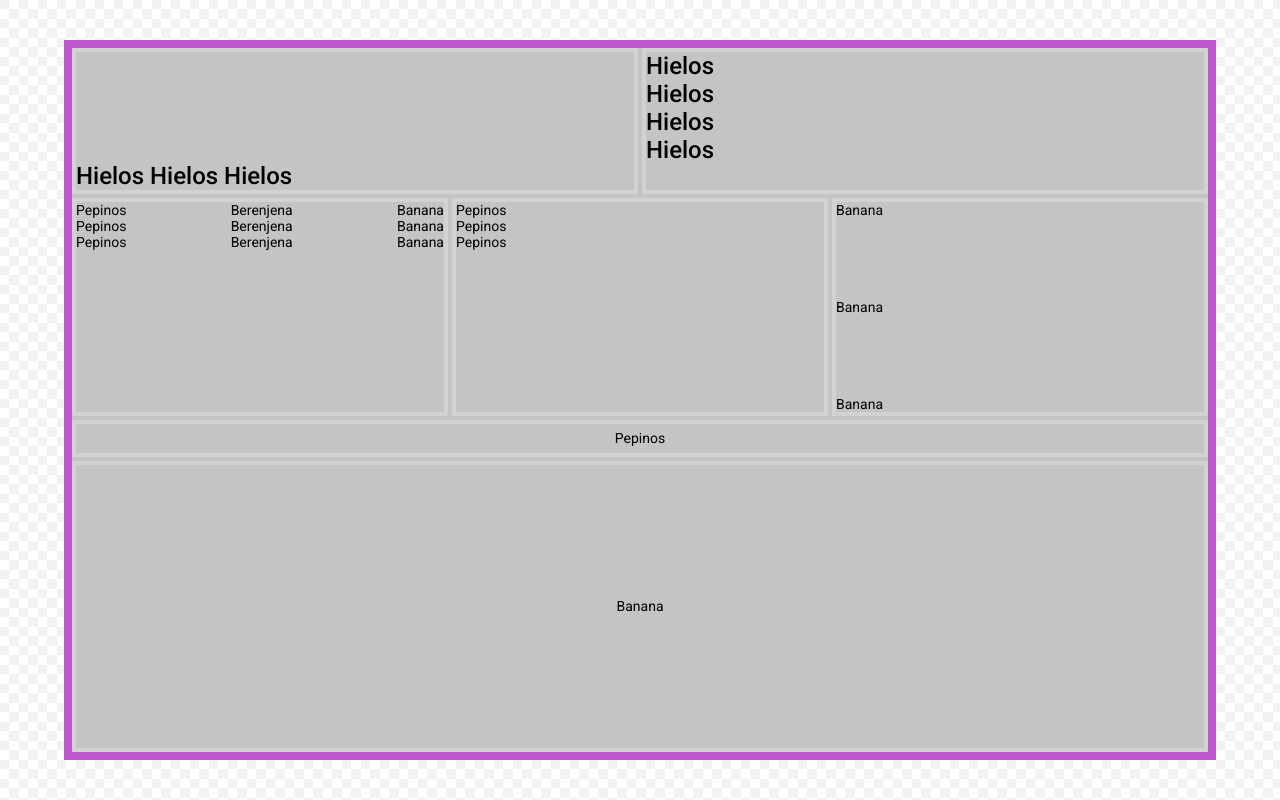
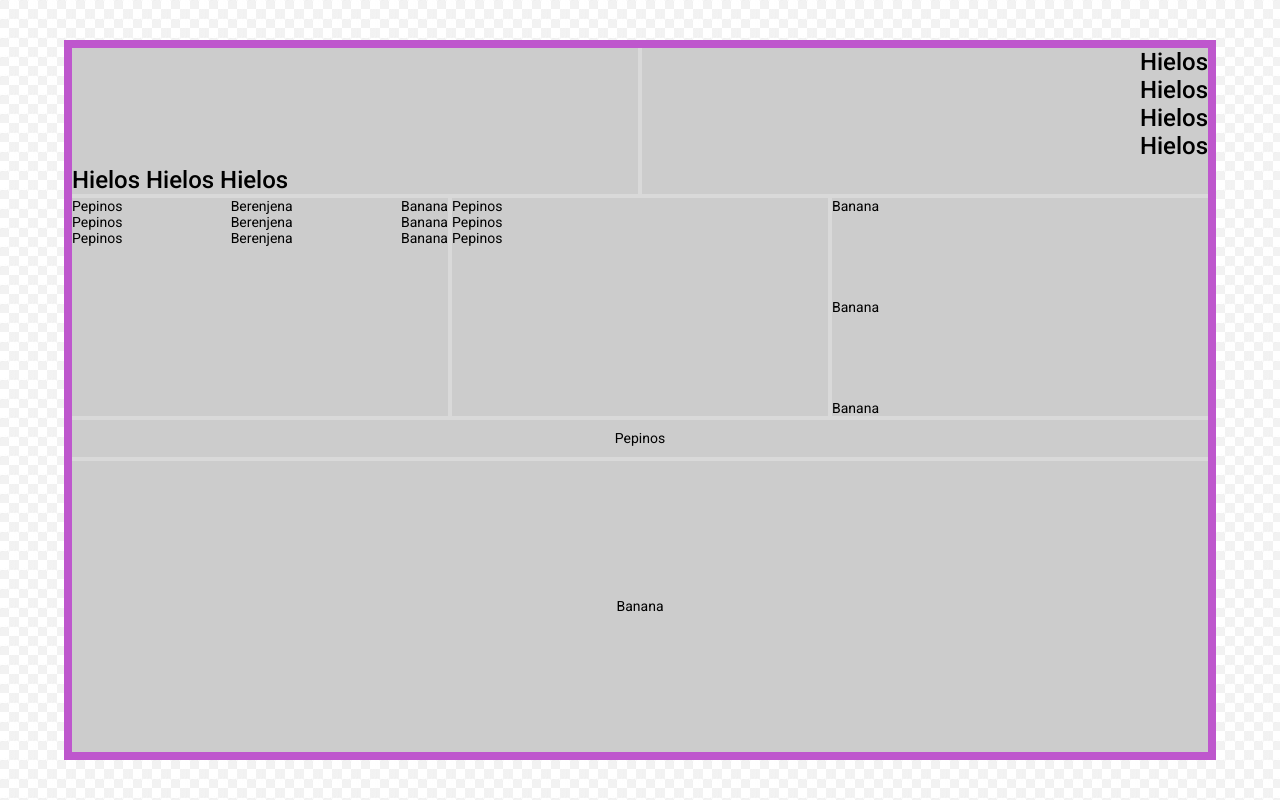
Before and after one commit to EmanuelAmico/practice-grid-css-fridge, a plain HTML site: page index.html in a window 1280 px wide. Drawn offline with Linux system fonts and the light colour scheme.

Commit message:
cambiado borders por background para ver grid-gap

```diff
--- a/css/style.css
+++ b/css/style.css
@@ -26,7 +26,7 @@ h4{
 .heladera{
     width: 90%;
     height: 90%;
-    background-color:rgb(196,196,196);
+    background-color:rgb(217,217,217);
     border: 0.8rem solid rgb(190, 87, 205);
     display: grid;
     grid-template-columns: repeat(6, 1fr);
@@ -39,7 +39,7 @@ h4{
     "estante7 estante7 estante7 estante7 estante7 estante7";
 }
 .estanteria1,.estanteria2,.estanteria3,.estanteria4,.estanteria5,.estanteria6,.estanteria7{
-    border: 0.4rem solid rgb(210,210,210);
+    background-color:rgb(204,204,204);
 }
 .estanteria1{
     grid-area: estante1;
@@ -49,7 +49,7 @@ h4{
 .estanteria2{
     grid-area: estante2;
 }
-.estante2 h3{
+.estanteria2 h3{
     text-align: end;
 }
 .estanteria3{
```
